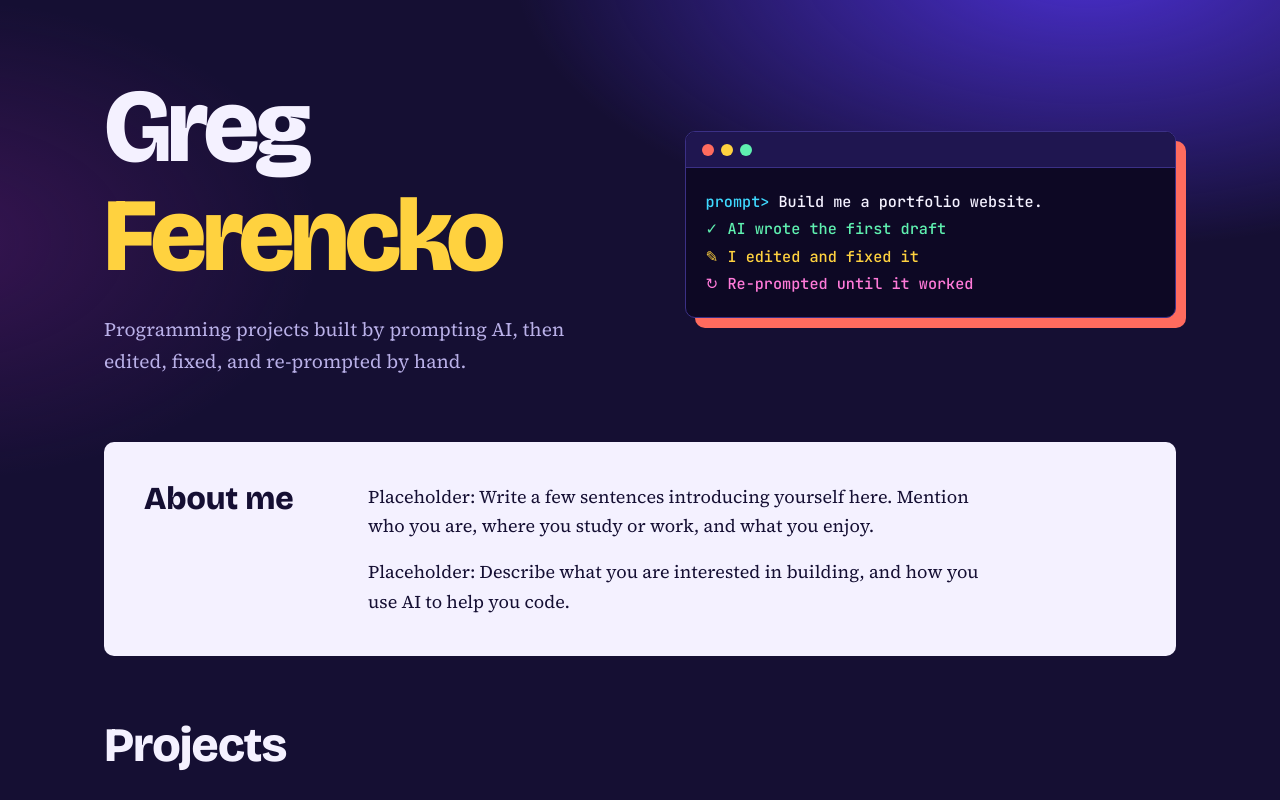
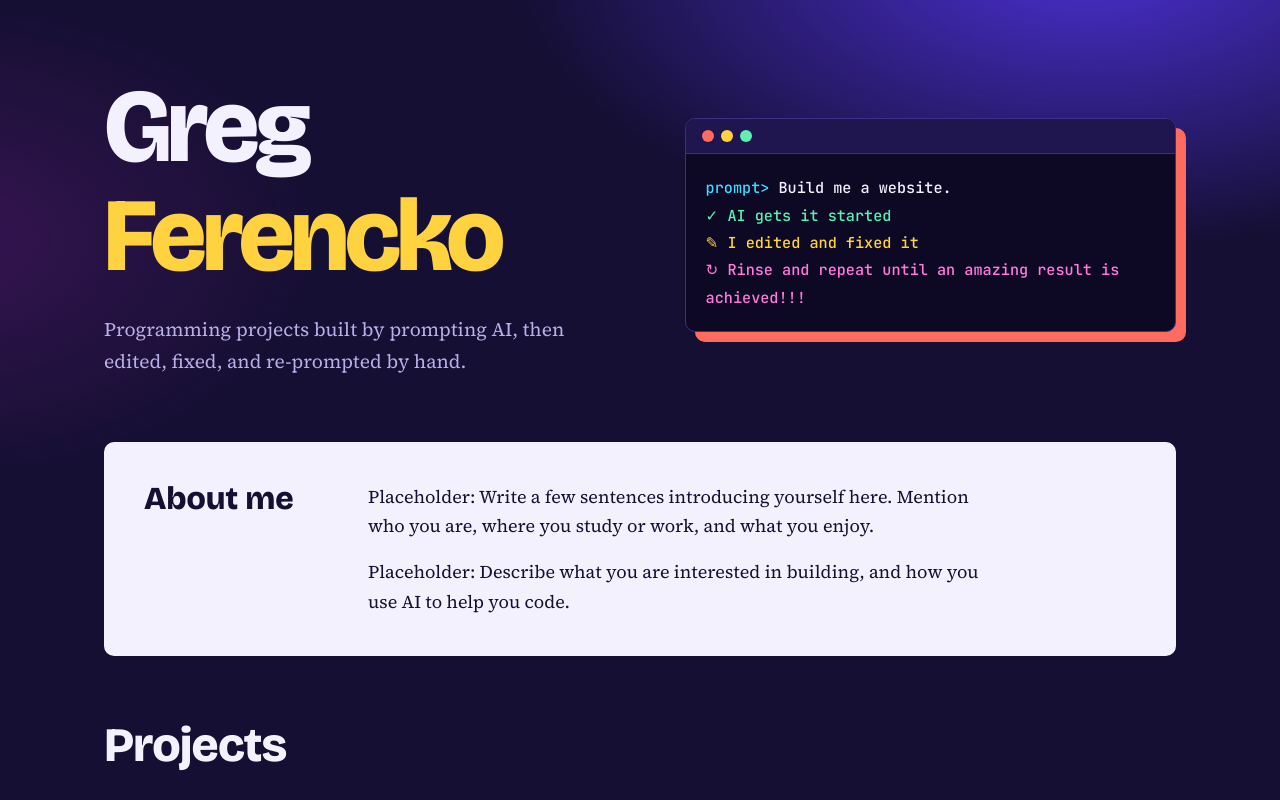
Before and after one commit to GDogg2000/FerenckoAIPromptProgrammingPortfolio-github.io, a plain HTML site: page index.html in a window 1280 px wide. Shown: the top 800 px of the page. Drawn offline with nearby package versions, Linux system fonts and the light colour scheme.

Commit message:
Update hero text

```diff
--- a/index.html
+++ b/index.html
@@ -4,7 +4,7 @@
 <meta charset="utf-8">
 <meta name="viewport" content="width=device-width, initial-scale=1">
 <title>Greg Ferencko's AI Prompted Programming Portfolio</title>
-<meta name="description" content="Five programming projects built by prompting AI, then edited and debugged by hand.">
+<meta name="description" content="Programming projects built by prompting AI, edited and refined by me.">
 <link rel="preconnect" href="https://fonts.googleapis.com">
 <link rel="preconnect" href="https://fonts.gstatic.com" crossorigin>
 <link href="https://fonts.googleapis.com/css2?family=Bricolage+Grotesque:wght@500;700;800&family=Source+Serif+4:ital,wght@0,400;1,400&family=JetBrains+Mono:wght@500&display=swap" rel="stylesheet">
@@ -122,10 +122,10 @@
       <div class="window" aria-hidden="true">
         <div class="bar"><i></i><i></i><i></i></div>
         <div class="term">
-          <div><span class="prompt">prompt&gt;</span> <span class="typed">Build me a portfolio website.</span></div>
-          <div class="line l1">&#10003; AI wrote the first draft</div>
+          <div><span class="prompt">prompt&gt;</span> <span class="typed">Build me a website.</span></div>
+          <div class="line l1">&#10003; AI gets it started</div>
           <div class="line l2">&#9998; I edited and fixed it</div>
-          <div class="line l3">&#8635; Re-prompted until it worked</div>
+          <div class="line l3">&#8635; Rinse and repeat until an amazing result is achieved!!!</div>
         </div>
       </div>
     </div>
```
